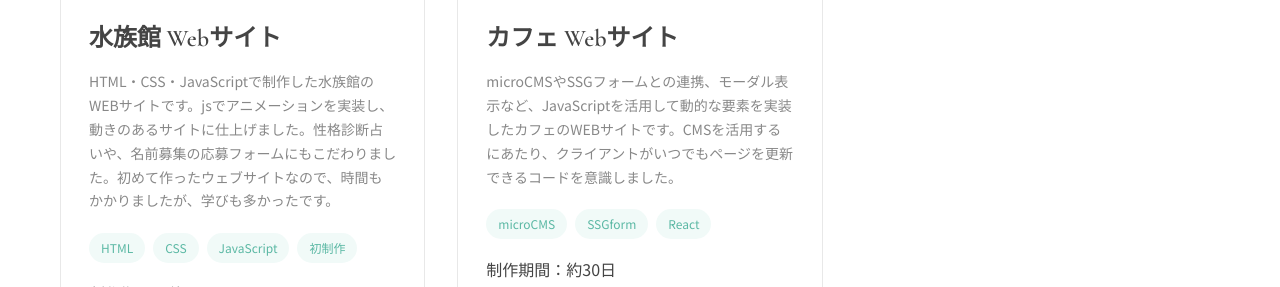
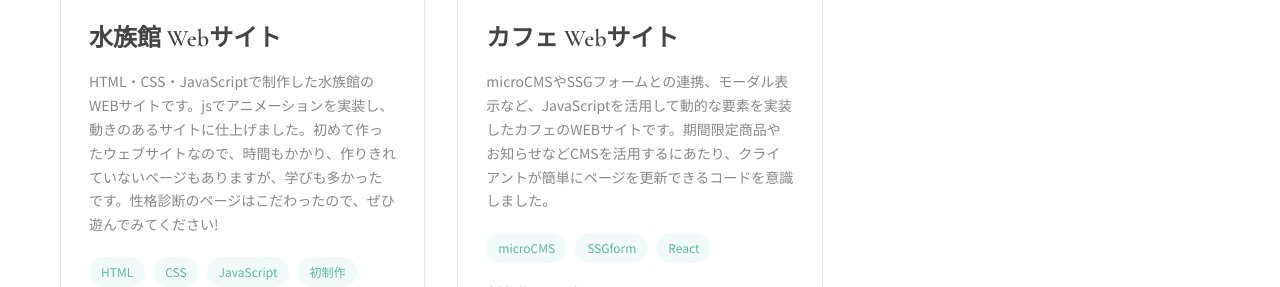
Before and after one commit to Matsumi0810/MyPortfolio, a React (Vite) app: page /works in a window 1280 px wide. Shown: the part 780-1067 px from the top of the page. Built offline with nearby package versions, Linux system fonts and the light colour scheme.

Commit message:
works修正

```diff
--- a/src/Pages/Works/Works.jsx
+++ b/src/Pages/Works/Works.jsx
@@ -10,7 +10,7 @@ const works = [
     title: "水族館 Webサイト",
     image: "/images/aquarium.png",
     link: "https://aquarium-rho.vercel.app/",
-    desc: "HTML・CSS・JavaScriptで制作した水族館のWEBサイトです。jsでアニメーションを実装し、動きのあるサイトに仕上げました。性格診断占いや、名前募集の応募フォームにもこだわりました。初めて作ったウェブサイトなので、時間もかかりましたが、学びも多かったです。",
+    desc: "HTML・CSS・JavaScriptで制作した水族館のWEBサイトです。jsでアニメーションを実装し、動きのあるサイトに仕上げました。初めて作ったウェブサイトなので、時間もかかり、作りきれていないページもありますが、学びも多かったです。性格診断のページはこだわったので、ぜひ遊んでみてください!",
     tags: ["HTML", "CSS", "JavaScript","初制作"],
     time: "制作期間：約14日",
   },
@@ -19,7 +19,7 @@ const works = [
     title: "カフェ Webサイト",
     image: "/images/komorebi.png",
     link: "https://komorebi-kitchin-one.vercel.app/",
-    desc: "microCMSやSSGフォームとの連携、モーダル表示など、JavaScriptを活用して動的な要素を実装したカフェのWEBサイトです。CMSを活用するにあたり、クライアントがいつでもページを更新できるコードを意識しました。",
+    desc: "microCMSやSSGフォームとの連携、モーダル表示など、JavaScriptを活用して動的な要素を実装したカフェのWEBサイトです。期間限定商品やお知らせなどCMSを活用するにあたり、クライアントが簡単にページを更新できるコードを意識しました。",
     tags: ["microCMS", "SSGform", "React"],
     time: "制作期間：約30日",
   },
```
